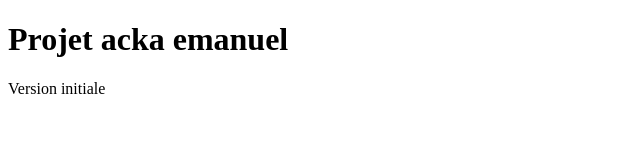
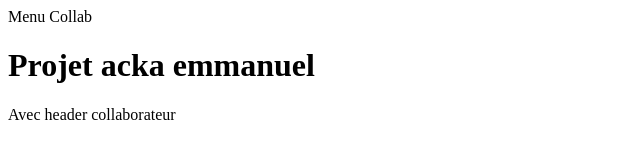
Before and after one commit to acka225/projet-devop-acka_emmanuel, a plain HTML site: page index.html in a window 1280 px wide. Shown: the whole page, without its empty margins (0-640 px from the left). Drawn offline with Linux system fonts and the light colour scheme.

Commit message:
Ajouter header collab

```diff
--- a/index.html
+++ b/index.html
@@ -1,10 +1,13 @@
 <!DOCTYPE html>
 <html>
 <head>
-    <title>Projet Devop</title>
+    <title>Projet devop </title>
 </head>
 <body>
-    <h1>Projet acka emanuel</h1>
-    <p>Version initiale</p>
+    <header>
+        <nav>Menu Collab</nav>
+    </header>
+    <h1>Projet acka emmanuel</h1>
+    <p>Avec header collaborateur</p>
 </body>
 </html>
```
